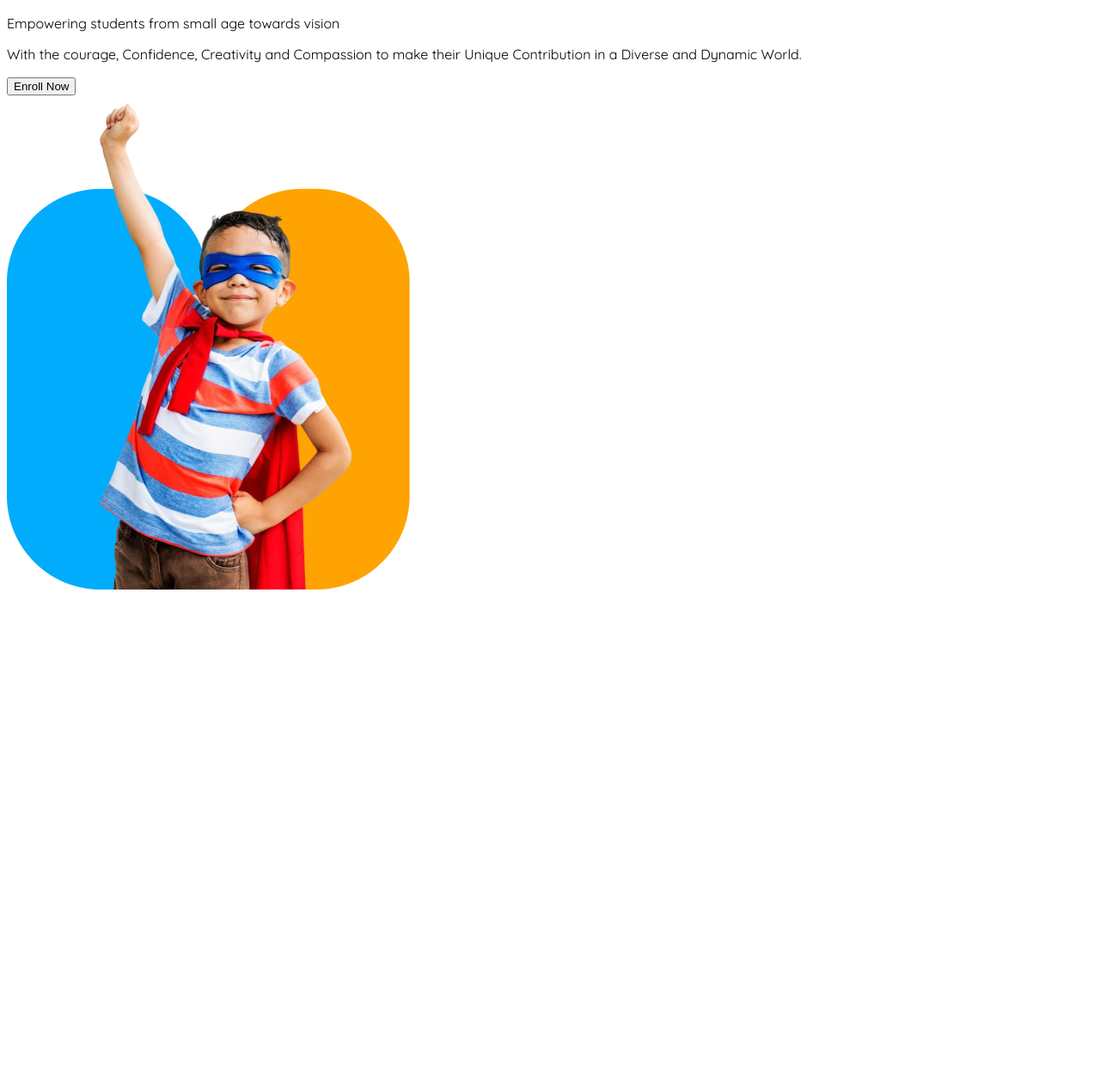
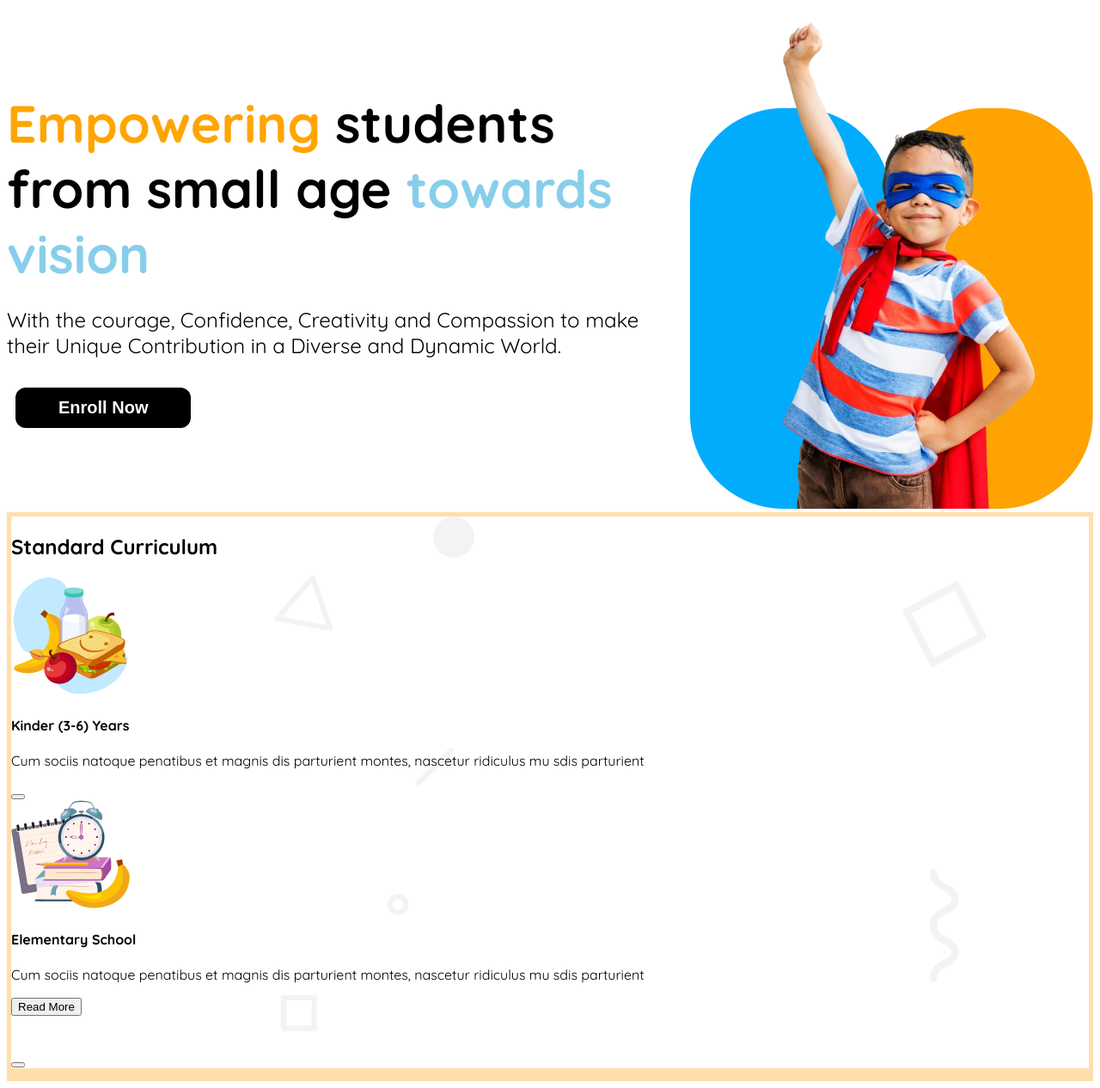
Before and after one commit to matinsyed/assignment-2, a plain HTML site: page index.html in a window 1280 px wide. Shown: the part 109-1375 px from the top of the page at 86% size. Before the commit the page ends 807 px from the top, so only its background shows below. Drawn offline with Linux system fonts and the light colour scheme.

Commit message:
curriculum started

```diff
--- a/index.html
+++ b/index.html
@@ -25,21 +25,54 @@
                 <button class="btn-contact">Contact</button>
             </div>
         </div>
-        <div class="banner">
+        <div class="banner display-flex">
             <div class="vision">
-                <div class="vision-title">Empowering
-                    students from small age towards vision
+                <div class="vision-title">
+                    <span id="empowering">Empowering</span>
+                    students from small age <span id="towards-vision">towards vision</span>
                 </div>
                 <p class="vision-dtls">With the courage, Confidence, Creativity and Compassion to make their Unique Contribution in a Diverse and Dynamic World.</p>
                 <button class="enroll-btn">Enroll Now</button>
             </div>
             <div class="banner-img">
-                <img src="images/hero-kids.png" alt="">
+                <img src="images/hero-kids.png" alt="Hero Kids">
             </div>
         </div>
     </header>
     <main>
+        <section class="curriculam">
+            <div class="curriculam-heading">
+                <h2>Standard Curriculum</h2>
+            </div>
+            <div class="curriculam-cards-container">
+                <div class="curriculam-cards">
+                    <img src="images/kinder.png" alt="" class="card-image">
+                    <h4 class="card-title">Kinder (3-6) Years</h4>
+                    <p class="card-dtls">Cum sociis natoque penatibus et magnis
+                        dis parturient montes, nascetur ridiculus
+                        mu sdis parturient</p>
+                    <button class="readmore"></button>
+                </div>
+                <div class="curriculam-cards">
+                    <img src="images/elementary.png" alt="" class="card-image">
+                    <h4 class="card-title">Elementary School</h4>
+                    <p class="card-dtls">Cum sociis natoque penatibus et magnis
+                        dis parturient montes, nascetur ridiculus
+                        mu sdis parturient</p>
+                    <button class="readmore">Read More </button>
+                </div>
+                <div class="curriculam-cards">
+                    <img src="" alt="" class="card-image">
+                    <h4 class="card-title"></h4>
+                    <p class="card-dtls"></p>
+                    <button class="readmore"></button>
+                </div>
 
+            </div>
+        </section>
+        <section class="stories">
+
+        </section>
     </main>
     <footer>
 
--- a/styles/style.css
+++ b/styles/style.css
@@ -64,3 +64,42 @@
     font-size: 1.25rem;
     font-weight: 600;
 }
+
+/* Banner related styles */
+.banner{
+    max-width: 1440px;
+    gap: 50px;
+    margin: 0px auto;
+    align-items: center;
+}
+.vision-title{
+    font-size: 3.8rem;
+    font-weight: 700;
+}
+#empowering{
+    color: orange;
+}
+#towards-vision{
+    color: skyblue;
+}
+.vision-dtls{
+    font-size: 1.5rem;
+    margin: 24px 0px;
+}
+.enroll-btn
+{
+    background-color: black;
+    color: white;
+    border-radius: 12px;
+    padding: 12px 50px;
+    margin: 10px;
+    border: none;
+    font-size: 1.25rem;
+    font-weight: 700;
+}
+.curriculam, .stories{
+    background-image: url(/images/bg.png);
+    max-width: 1440px;
+    border: 5px solid navajowhite;
+    margin: 0 auto;
+}
```
